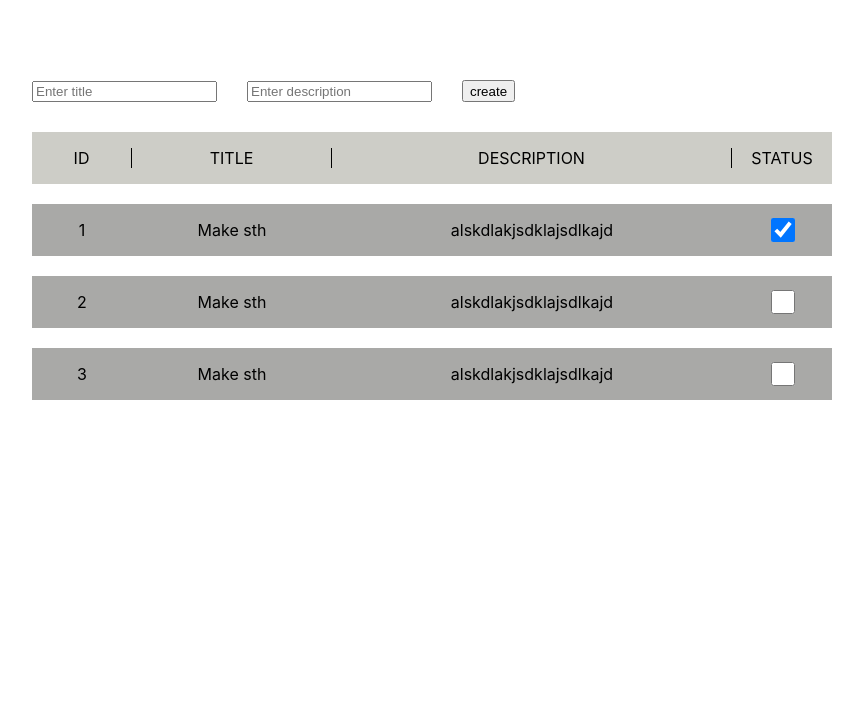
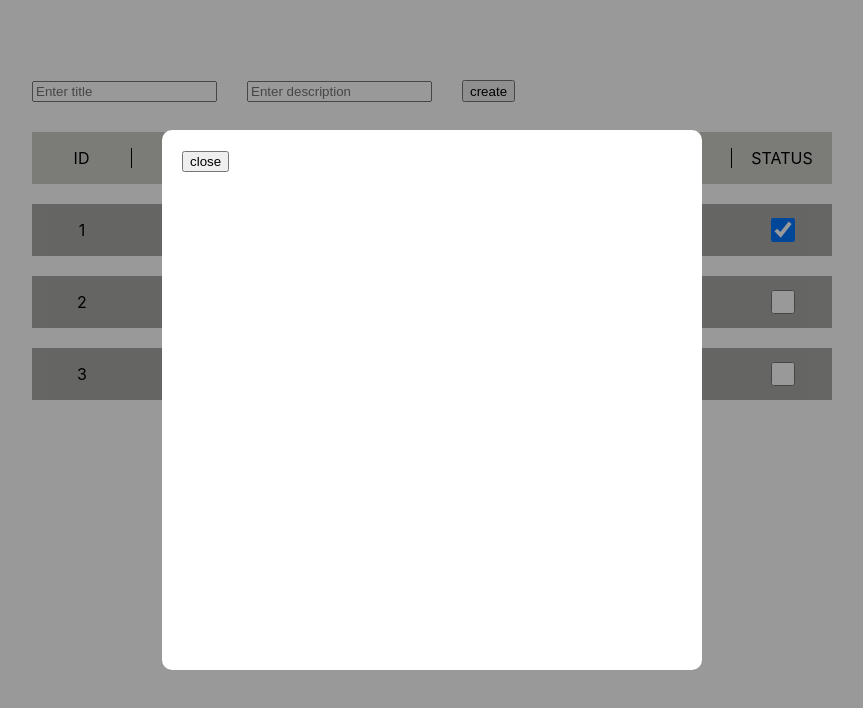
Before and after one commit to maxkulbako/todo_test, a React (Create React App) app: page / in a window 1280 px wide. Shown: the top 708 px of the page, without its empty margins (208-1071 px from the left). Built offline with nearby package versions, Linux system fonts and the light colour scheme; the HTML template or start-up script is replaced by a standard one.

Commit message:
add base modal component

```diff
--- a/src/App.css
+++ b/src/App.css
@@ -48,6 +48,31 @@ form {
   border: none;
 }
 
+.modal_wrapper {
+  height: 100vh;
+  width: 100vw;
+  background-color: rgba(0, 0, 0, 0.4);
+  position: fixed;
+  top: 0;
+  left: 0;
+  display: flex;
+  justify-content: center;
+  align-items: center;
+  transform: scale(0);
+  z-index: 100;
+}
+.modal_wrapper.active {
+  transform: scale(1);
+}
+
+.modal_content {
+  padding: 20px;
+  background-color: #FFF;
+  width: 500px;
+  height: 500px;
+  border-radius: 10px;
+}
+
 .App {
   max-width: 800px;
   margin: 50px auto;
--- a/src/App.scss
+++ b/src/App.scss
@@ -1,6 +1,7 @@
 @import './ToDo/styles/todo_form.scss';
 @import './ToDo/styles/todo_item.scss';
 @import './ToDo/styles/todo_list.scss';
+@import './ToDo/styles/Modal.scss';
 
 .App {
   max-width: 800px;
--- /dev/null
+++ b/src/ToDo/components/Modal.js
@@ -0,0 +1,15 @@
+export function Modal({ isActive, setActiveModal }) {
+
+  return (
+    <div
+       className={isActive ? "modal_wrapper active" : "modal_wrapper"}
+    >
+      <div className="modal_content">
+        <button
+        >
+          close
+        </button>
+      </div>
+    </div>
+  );
+}
--- a/src/ToDo/components/index.js
+++ b/src/ToDo/components/index.js
@@ -1,2 +1,3 @@
 export * from './ToDoForm';
 export * from './ToDoList';
+export * from './Modal';
--- a/src/ToDo/index.js
+++ b/src/ToDo/index.js
@@ -1,11 +1,18 @@
 import { connect } from 'react-redux';
-import { ToDoForm, ToDoList } from './components';
+import { useState } from 'react';
+import { ToDoForm, ToDoList, Modal } from './components';
 import { selectorToDoList } from './selectors';
 import { actionAddItem, actionChangeItemStatus } from './actions';
 
 function ToDoView({ toDoList, addItem, changeItemStatus }) {
+  const [activeModal, setActiveMOdal] = useState(true);
+
   return (
     <div className="todo_list_container">
+      <Modal
+        isActive={activeModal}
+        setActiveModal={setActiveMOdal}
+      />
       <ToDoForm onAddItem={addItem} />
       <ToDoList
         itemsList={toDoList}
--- /dev/null
+++ b/src/ToDo/styles/modal.scss
@@ -0,0 +1,25 @@
+.modal_wrapper {
+  height: 100vh;
+  width: 100vw;
+  background-color: rgba(0, 0, 0, 0.4);
+  position: fixed;
+  top: 0;
+  left: 0;
+  display: flex;
+  justify-content: center;
+  align-items: center;
+  transform: scale(0);
+  z-index: 100;
+
+  &.active {
+    transform: scale(1);
+  }
+}
+
+.modal_content {
+  padding: 20px;
+  background-color: #FFF;
+  width: 500px;
+  height: 500px;
+  border-radius: 10px;
+}
```
Also changed, not shown: 1 other file (tests, documents, lock files or other folders).
